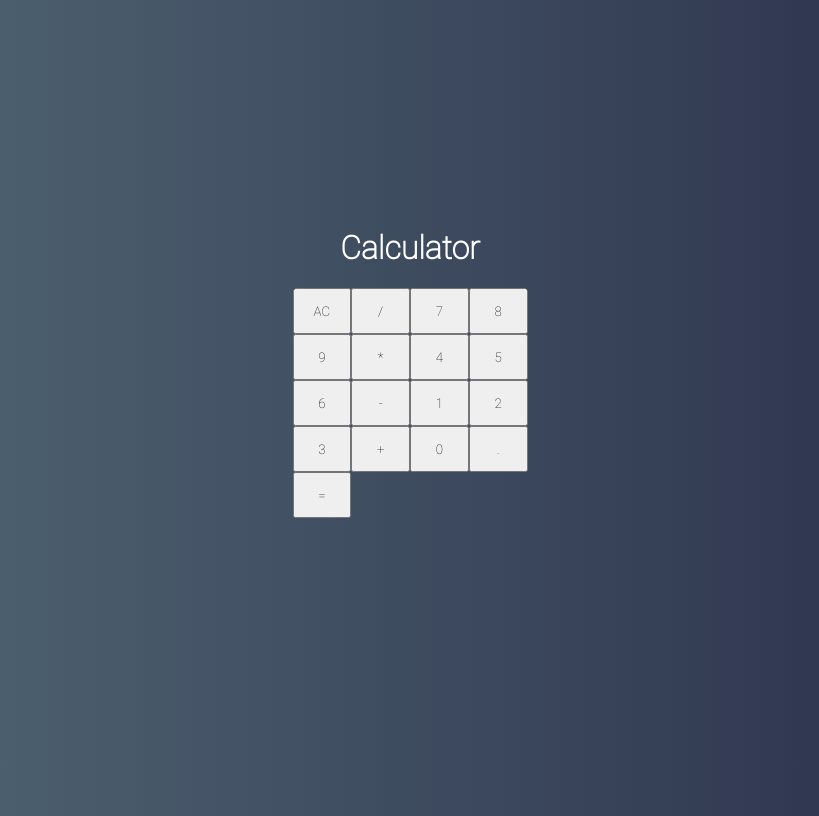
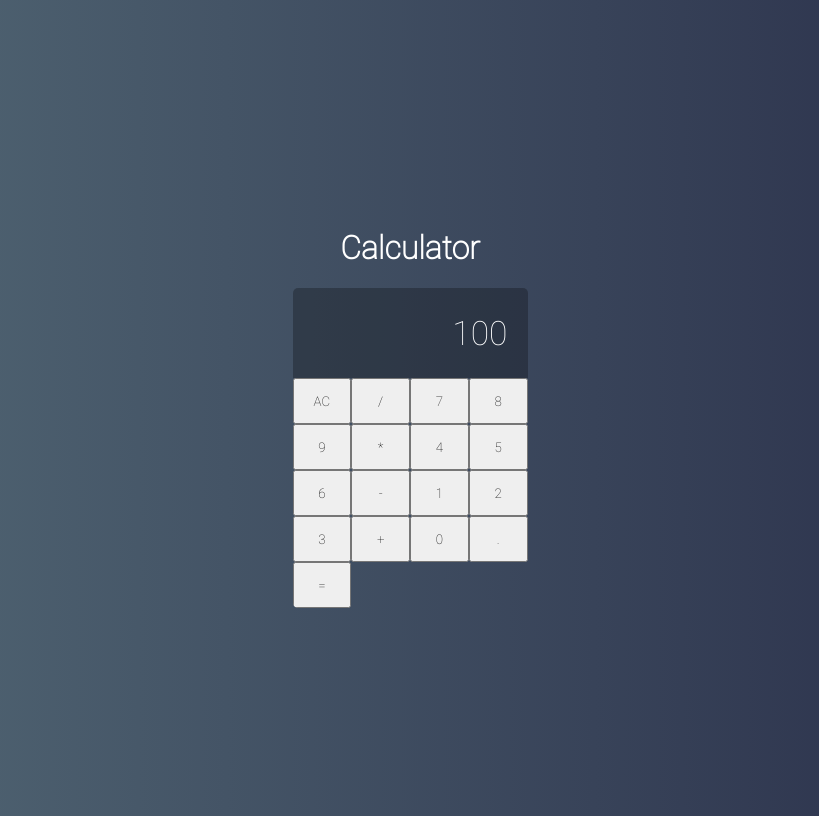
Before and after one commit to Rharuow/React-Calculator, a React (Create React App) app in the folder calculator/: page / in a window 1280 px wide. Shown: the whole page, without its empty margins (230-1049 px from the left). Built offline with nearby package versions, Linux system fonts and the light colour scheme.

Commit message:
Display component

```diff
--- /dev/null
+++ b/calculator/src/components/Display.css
@@ -0,0 +1,11 @@
+.display{
+    grid-column: span 4;
+    background-color: #0004;
+
+    display: flex;
+    justify-content: flex-end;
+    align-items: center;
+
+    font-size: 2.1em;
+    padding: 20px;
+}
--- /dev/null
+++ b/calculator/src/components/Display.jsx
@@ -0,0 +1,5 @@
+import React from 'react'
+import './Display.css'
+
+export default props =>
+    <div className="display">{props.value}</div>
--- a/calculator/src/main/Calculator.css
+++ b/calculator/src/main/Calculator.css
@@ -6,5 +6,5 @@
 
     display: grid;
     grid-template-columns: repeat(4, 25%);
-    grid-template-rows: 46px 46px 46px 46px 46px;
+    grid-template-rows: 1fr 46px 46px 46px 46px 46px;
 }
--- a/calculator/src/main/Calculator.jsx
+++ b/calculator/src/main/Calculator.jsx
@@ -2,11 +2,13 @@
 import './Calculator.css'
 
 import Button from '../components/Button'
+import Display from '../components/Display'
 
 export default class Calculator extends Component {
     render() {
         return(
             <div className="calculator">
+                <Display value={100}/>
                 <Button label="AC"/>
                 <Button label="/"/>
                 <Button label="7"/>
```
